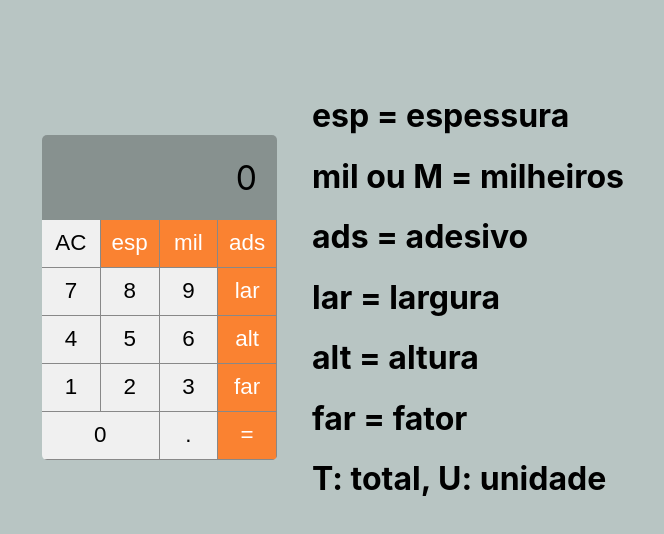
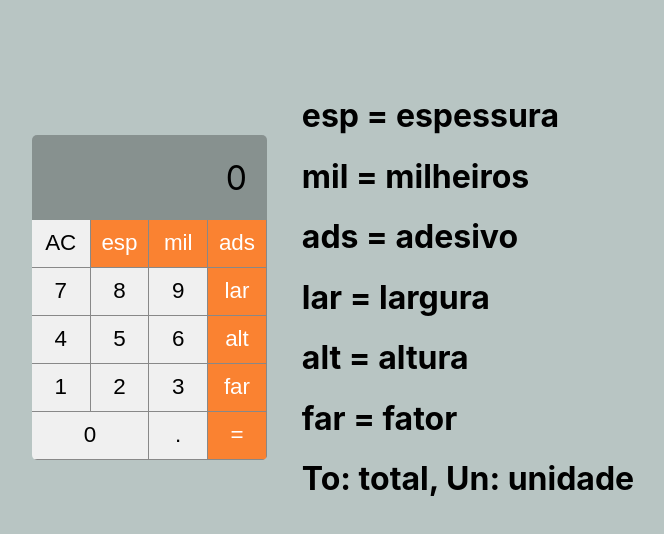
Before and after one commit to torresvictor100/calculadora-plastico, a React (Create React App) app: page / in a window 1280 px wide. Shown: the top 534 px of the page, without its empty margins (307-971 px from the left). Built offline with nearby package versions, Linux system fonts and the light colour scheme.

Commit message:
finalizada faltando só melhorar o código

```diff
--- a/src/index.js
+++ b/src/index.js
@@ -12,12 +12,12 @@ ReactDOM.render(
       </div>
       <div className='instrusao'>
           <h1>esp = espessura</h1>
-          <h1>mil ou M = milheiros</h1>
+          <h1>mil = milheiros</h1>
           <h1>ads = adesivo</h1>
           <h1>lar = largura</h1>
           <h1>alt = altura</h1>
           <h1>far = fator</h1>
-          <h1>T: total, U: unidade</h1>
+          <h1>To: total, Un: unidade</h1>
       </div>
     </div>
 
--- a/src/main/Calculador.jsx
+++ b/src/main/Calculador.jsx
@@ -33,7 +33,9 @@ export default class Calculator extends Component {
             const total = valorMil * this.state.milheiro[0]
             const unidade = valorMil/1000
 
-            this.state.displayValue[0] = "T:" + parseFloat(total.toFixed(2)) + " M:"+ parseFloat(valorMil.toFixed(2)) + " U:" + parseFloat(unidade.toFixed(2))
+            this.state.displayValue[0] = "T:" + parseFloat(total.toFixed(2)) +
+                                        "  M: "+ parseFloat(valorMil.toFixed(2)) +
+                                        " U:" + parseFloat(unidade.toFixed(2))
             this.state.displayValue[1] = true
         }else{
             const valorMil = ((this.state.largura[0] * this.state.altura[0]*this.state.espesura[0] * this.state.fator[0])/10) + (this.state.ads[0]/2)
@@ -42,7 +44,7 @@ export default class Calculator extends Component {
 
 
 
-            this.state.displayValue[0] = "T: " + parseFloat(total.toFixed(2)) + " M: "+ parseFloat(valorMil.toFixed(2)) + " U: " + parseFloat(unidade.toFixed(2))
+            this.state.displayValue[0] = "To:" + parseFloat(total.toFixed(2))+" Mil:"+ parseFloat(valorMil.toFixed(2)) + " Un:" + parseFloat(unidade.toFixed(2))
             this.state.displayValue[1] = true
         }
 
@@ -87,8 +89,6 @@ export default class Calculator extends Component {
         }
 
 
-
-        console.log(this.state)
         this.state.displayValue[0] = '0'
         this.current = ''
         this.setState({ clearDisplay: false })
```
